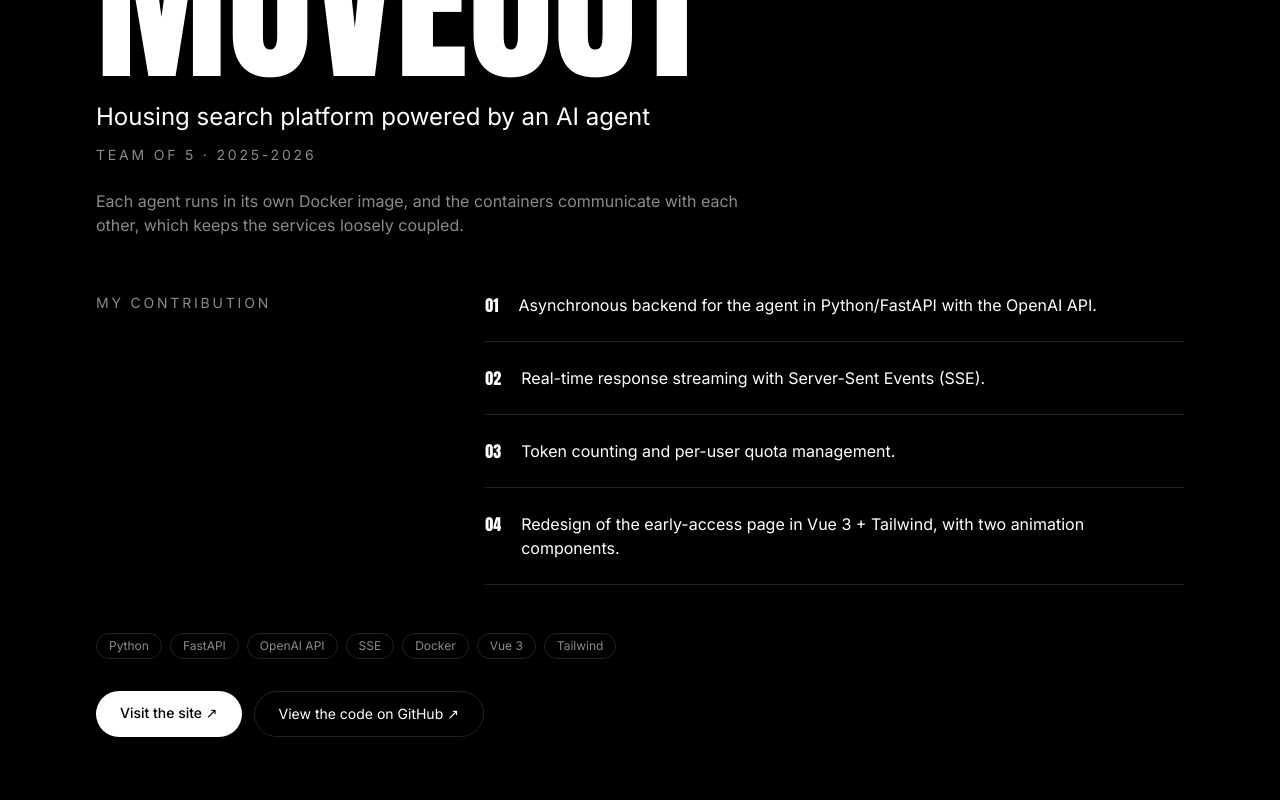
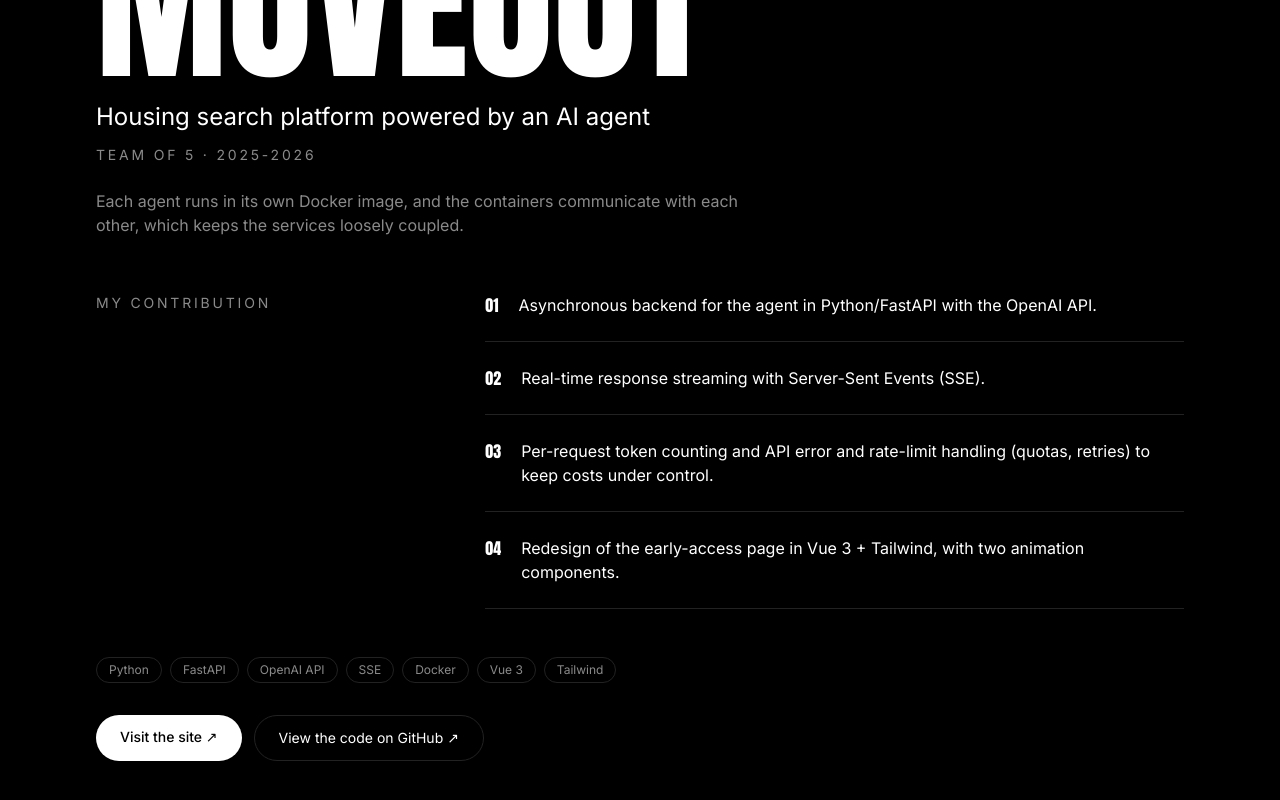
Before and after one commit to GestherMichel/portfolio, a React (Vite) app: page / in a window 1280 px wide. Shown: the part 1856-2656 px from the top of the page. Built offline with nearby package versions, Linux system fonts and the light colour scheme.

Commit message:
Ajoute le CV en français et en anglais
Le bouton CV ouvre la version qui correspond à la langue du site. Une contribution Moveout est alignée sur le texte du CV.

```diff
--- a/src/data/projects.js
+++ b/src/data/projects.js
@@ -46,8 +46,8 @@ export const featured = {
       en: 'Real-time response streaming with Server-Sent Events (SSE).',
     },
     {
-      fr: 'Comptage des jetons et gestion des quotas par utilisateur.',
-      en: 'Token counting and per-user quota management.',
+      fr: "Comptage des jetons par requête et gestion des erreurs et limites de l'API (quotas, nouvelles tentatives) pour contrôler les coûts.",
+      en: 'Per-request token counting and API error and rate-limit handling (quotas, retries) to keep costs under control.',
     },
     {
       fr: "Refonte de la page d'accès anticipé en Vue 3 + Tailwind, avec deux composants d'animation.",
@@ -96,5 +96,6 @@ export const contact = {
   email: 'gesthermichel02@gmail.com',
   linkedin: 'https://www.linkedin.com/in/gesther-michel-aaa76a36a/',
   github: 'https://github.com/GestherMichel',
-  cv: '/Gesther_Michel_CV.pdf',
+  // Le CV suit la langue du site : français ou anglais.
+  cv: { fr: '/Gesther_Michel_CV.pdf', en: '/Gesther_Michel_Resume.pdf' },
 };
--- a/src/sections/Contact.jsx
+++ b/src/sections/Contact.jsx
@@ -1,15 +1,15 @@
 // 05 — Contact.
 import Section from '../components/Section.jsx';
 import { SECTIONS, contact } from '../data/projects.js';
-import { useLang } from '../i18n/LanguageContext.jsx';
+import { tr, useLang } from '../i18n/LanguageContext.jsx';
 
 export default function Contact() {
-  const { t } = useLang();
+  const { lang, t } = useLang();
 
   const links = [
     { label: 'LinkedIn', href: contact.linkedin },
     { label: 'GitHub', href: contact.github },
-    { label: t('cv'), href: contact.cv },
+    { label: t('cv'), href: tr(contact.cv, lang) },
   ];
 
   return (
```
Also changed, not shown: 2 other files (tests, documents, lock files or other folders).
